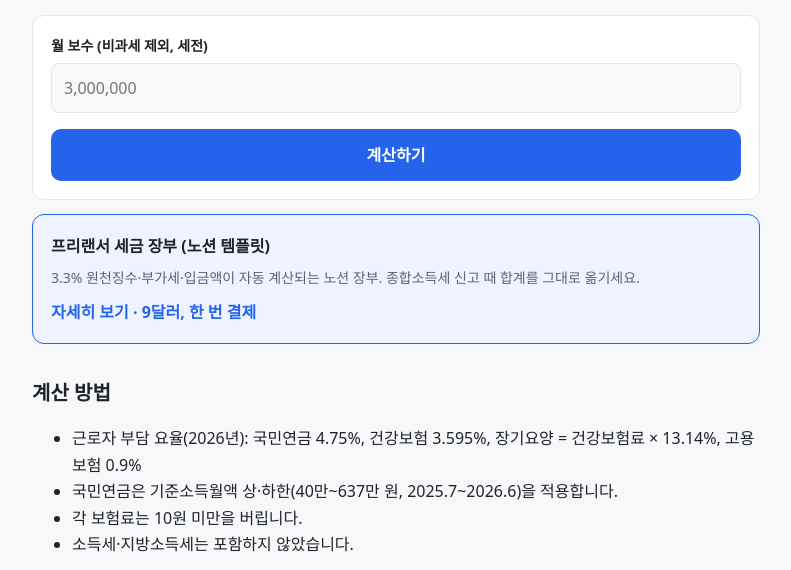
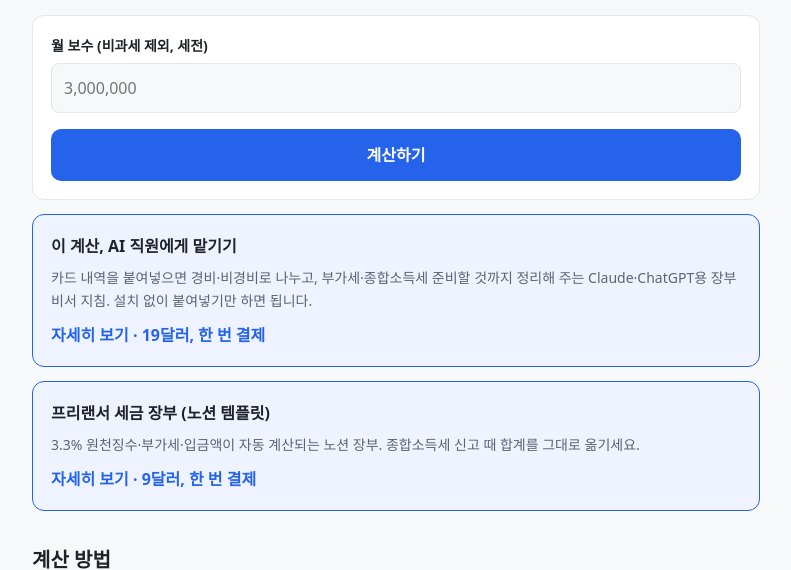
Before and after one commit to dut516/ddokcalc-site, a plain HTML site: page insurance/index.html in a window 1280 px wide. Shown: the part 202-772 px from the top of the page, without its empty margins (244-1035 px from the left). Drawn offline with Linux system fonts and the light colour scheme.

Commit message:
update site

```diff
--- a/insurance/index.html
+++ b/insurance/index.html
@@ -23,7 +23,7 @@
 <button type="submit">계산하기</button>
 </form>
 <div id="result" class="card result" hidden aria-live="polite"></div>
-<aside class="card promo"><strong>프리랜서 세금 장부 (노션 템플릿)</strong><p>3.3% 원천징수·부가세·입금액이 자동 계산되는 노션 장부. 종합소득세 신고 때 합계를 그대로 옮기세요.</p><a href="https://buy.polar.sh/polar_cl_g1NkB5rdewQHplbnGqNx8MQlQcn6ttydWXbLg3K82yO" rel="noopener sponsored" target="_blank">자세히 보기 · 9달러, 한 번 결제</a></aside>
+<aside id="ai-kit" class="card promo"><strong>이 계산, AI 직원에게 맡기기</strong><p>카드 내역을 붙여넣으면 경비·비경비로 나누고, 부가세·종합소득세 준비할 것까지 정리해 주는 Claude·ChatGPT용 장부 비서 지침. 설치 없이 붙여넣기만 하면 됩니다.</p><a href="https://buy.polar.sh/polar_cl_TSTpUBxdo2uCfra7uk4nuhyW2t71NkgyvNSf909suCE" rel="noopener sponsored" target="_blank">자세히 보기 · 19달러, 한 번 결제</a></aside><aside class="card promo"><strong>프리랜서 세금 장부 (노션 템플릿)</strong><p>3.3% 원천징수·부가세·입금액이 자동 계산되는 노션 장부. 종합소득세 신고 때 합계를 그대로 옮기세요.</p><a href="https://buy.polar.sh/polar_cl_g1NkB5rdewQHplbnGqNx8MQlQcn6ttydWXbLg3K82yO" rel="noopener sponsored" target="_blank">자세히 보기 · 9달러, 한 번 결제</a></aside>
 <section><h2>계산 방법</h2><ul><li>근로자 부담 요율(2026년): 국민연금 4.75%, 건강보험 3.595%, 장기요양 = 건강보험료 × 13.14%, 고용보험 0.9%</li><li>국민연금은 기준소득월액 상·하한(40만~637만 원, 2025.7~2026.6)을 적용합니다.</li><li>각 보험료는 10원 미만을 버립니다.</li><li>소득세·지방소득세는 포함하지 않았습니다.</li></ul><p class="law">근거: 국민연금법 시행령, 국민건강보험법 시행령, 노인장기요양보험법, 고용보험 및 산업재해보상보험의 보험료징수 등에 관한 법률</p></section>
 <section><h2>자주 묻는 질문</h2><details><summary>회사가 내는 부분은?</summary><p>국민연금·건강보험·장기요양은 회사도 같은 금액을 냅니다. 고용보험과 산재보험은 회사 규모·업종에 따라 다릅니다.</p></details><details><summary>국민연금 요율이 왜 올랐나요?</summary><p>2026년부터 매년 0.5%포인트씩 올라 2033년 13%가 될 예정입니다.</p></details><details><summary>실수령액과 다른 이유는?</summary><p>소득세와 지방소득세가 추가로 빠지기 때문입니다.</p></details></section>
 <section><h2>다른 계산기</h2><nav class="others"><a href="/severance/">퇴직금 계산기</a><a href="/unemployment/">실업급여 계산기</a><a href="/salary-take-home/">연봉 실수령액 계산기</a><a href="/year-end-tax/">연말정산 계산기</a><a href="/weekly-holiday-pay/">주휴수당 계산기</a><a href="/hourly-monthly/">시급 월급 변환 계산기</a><a href="/annual-leave/">연차 계산기</a><a href="/loan-interest/">대출 이자 계산기</a><a href="/vat/">부가세 계산기</a><a href="/pyeong/">평수 계산기</a><a href="/age/">만 나이 계산기</a><a href="/char-count/">글자수 세기</a><a href="/d-day/">D-day 계산기</a><a href="/brokerage-fee/">부동산 중개수수료 계산기</a><a href="/rent-conversion/">전월세 전환 계산기</a><a href="/percent/">퍼센트 계산기</a><a href="/bmi/">BMI 계산기</a><a href="/deposit-interest/">예금 이자 계산기</a><a href="/savings-interest/">적금 이자 계산기</a><a href="/leave-pay/">연차수당 계산기</a><a href="/work-hours/">근무시간 계산기</a><a href="/discharge/">전역일 계산기</a><a href="/due-date/">출산 예정일 계산기</a><a href="/gpa/">학점 계산기</a><a href="/bmr/">기초대사량 계산기</a></nav></section>
```
Also changed, not shown: salary-take-home/index.html (+1 -1 lines), vat/index.html (+1 -1 lines), year-end-tax/index.html (+1 -1 lines).
